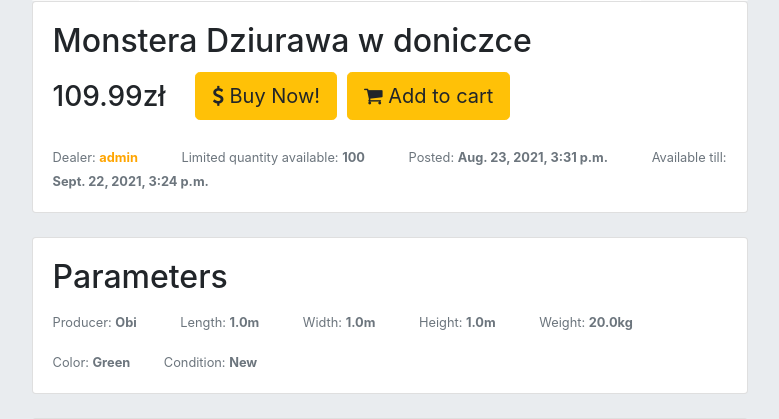
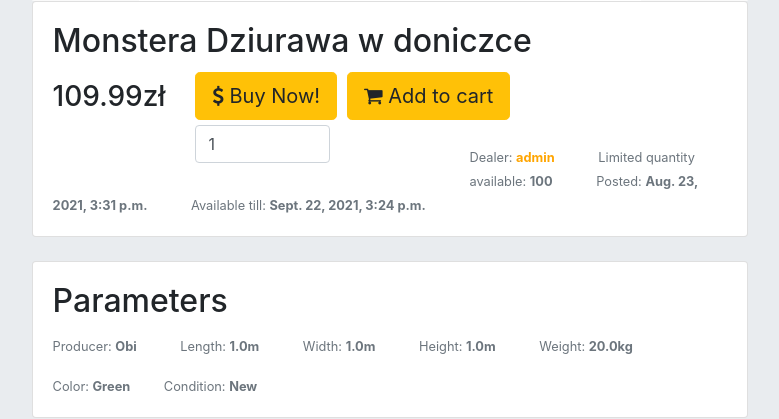
Before and after one commit to Endrju00/shopapp, a Django app: page /sales/detail/40/ in a window 1280 px wide. Shown: the part 671-1090 px from the top of the page, without its empty margins (250-1029 px from the left). Run offline with Django 3.2, Linux system fonts and the light colour scheme; a user stored in the database is signed in; data comes from the database, SQL or seed files in the repository; both versions use the stored data as it was after the commit; some libraries are stand-ins or nearby versions.

Commit message:
Ability for adding multiple same items to the cart has been added

```diff
--- a/accounts/forms.py
+++ b/accounts/forms.py
@@ -14,6 +14,11 @@ class UserRegisterForm(UserCreationForm):
 
 
 class CartForm(forms.ModelForm):
+    def __init__(self, *args, **kwargs):
+        super(CartForm, self).__init__(*args, **kwargs)
+        self.fields['quantity'].label = ""
+
+
     class Meta:
         model = CartMembership
         exclude = ['profile', 'cart_item']
--- a/accounts/models.py
+++ b/accounts/models.py
@@ -27,9 +27,10 @@ class Profile(models.Model):
 class CartMembership(models.Model):
     profile = models.ForeignKey(Profile, on_delete=models.CASCADE)
     cart_item = models.ForeignKey(SaleOffer, on_delete=models.CASCADE)
+    quantity = models.PositiveIntegerField(default=1)
 
     def __str__(self):
-        return f'{self.profile.user}-{self.item.item.name}'
+        return f'{self.profile.user}-{self.cart_item.item.name}'
 
     class Meta:
         ordering = ['-id']
@@ -69,9 +70,10 @@ class Order(models.Model):
 class OrderMembership(models.Model):
     order = models.ForeignKey(Order, on_delete=models.CASCADE)
     order_item = models.ForeignKey(SaleOffer, on_delete=models.CASCADE)
+    quantity = models.PositiveIntegerField(default=1)
 
     def __str__(self):
-        return f'{self.item} in #{self.order.id}'
+        return f'{self.order_item} in #{self.order.id}'
 
     class Meta:
         ordering = ['-id']
--- a/accounts/signals.py
+++ b/accounts/signals.py
@@ -21,6 +21,6 @@ def save_profile(sender, instance, **kwargs):
 def reduce_quantity(sender, instance, created, **kwargs):
     if created:
         item = instance.order_item.item
-        if item.quantity >= 1:
-            item.quantity -= 1
+        if item.quantity >= instance.quantity:
+            item.quantity -= instance.quantity
             item.save()
--- a/items/templates/items/detail.html
+++ b/items/templates/items/detail.html
@@ -31,17 +31,26 @@
       <h2 class="card-title">{{ sale.title }}</h2>
       <h3 class="card-title" style="float: left; margin-right: 30px; margin-top: 8px;">{{ sale.price }}zł</h3>
 
-      <form method="post" enctype='multipart/form-data' style="float: left; margin-right: 10px;">
+      <form method="post" enctype='multipart/form-data'>
         {% csrf_token %}
-        {{ form|crispy }}
-        <button class="btn btn-warning btn-lg" type="submit" name="buy" value="1"><span class="fa fa-dollar"></span> Buy Now!</button><br><br>
+
+        <div style="float: left; width: auto;">
+          <button class="btn btn-warning btn-lg" type="submit" name="buy" value="1" style="float: left; margin-right: 10px;"><span class="fa fa-dollar"></span> Buy Now!</button>
+          <button class="btn btn-warning btn-lg" type="submit" name="add" value="1" style="float: left; margin-right: 10px;"><span class="fa fa-shopping-cart"></span> Add to cart</button>
+        </div>
+        <div style="float: left; width: auto;">
+          {{ form|crispy }}
+        </div>
+        <br><br><br>
+
+
       </form>
 
-      <form method="post" enctype='multipart/form-data'>
+      <!-- <form method="post" enctype='multipart/form-data'>
         {% csrf_token %}
         {{ form|crispy }}
         <button class="btn btn-warning btn-lg" type="submit" name="add" value="1"><span class="fa fa-shopping-cart"></span> Add to cart</button><br><br>
-      </form>
+      </form> -->
 
       <p class="card-text"><small class="text-muted">
         Dealer: <a href="{% url 'profile' sale.item.dealer.id %}" style="color: orange;"><strong>{{ sale.item.dealer }}</strong></a>
--- a/items/views.py
+++ b/items/views.py
@@ -84,22 +84,20 @@ def index(request):
             sale_id = request.POST.get('buy')
             if request.user.is_authenticated:
                 sale = SaleOffer.objects.get(id=sale_id)
-                form = CartForm(request.POST)
+                profile = Profile.objects.get(user=request.user)
+                cartmember = CartMembership(profile=profile, cart_item=sale, quantity=1)
 
-                if form.is_valid():
-                    # Edit CartMembershipForm data
-                    cartmember = form.save(commit=False)
-                    cartmember.profile = Profile.objects.get(user=request.user)
-                    cartmember.cart_item = sale
+                if not in_cart(sale, profile):
+                    messages.success(request, 'An item has been added to the cart.')
+                    cartmember.save()
+                else:
+                    cartmember = CartMembership.objects.get(profile=profile, cart_item=sale)
+                    cartmember.quantity += 1
+                    cartmember.save()
+                    messages.success(request, f'Another {sale.title} has been added.')
 
-                    if not in_cart(sale, cartmember.profile):
-                        messages.success(request, 'An item has been added to the cart.')
-                        cartmember.save()
-                    else:
-                        messages.warning(request, 'This item is in your cart.')
 
-                    if request.POST.get("buy"):
-                        return redirect('cart')
+                return redirect('cart')
 
             else:
                 messages.warning(request, 'You must be logged in to buy an item.')
@@ -108,22 +106,22 @@ def index(request):
     elif request.method == 'GET':
         sales = SaleOffer.objects.order_by('-pub_date')
 
-    # Paginate sales
-    paginator = Paginator(sales, 60)
-    page_number = request.GET.get('page')
-    page_obj = paginator.get_page(page_number)
+        # Paginate sales
+        paginator = Paginator(sales, 60)
+        page_number = request.GET.get('page')
+        page_obj = paginator.get_page(page_number)
 
-    context = {
-        'sales': sales,
-        'categories': SaleOffer.CATEGORY,
-        'conditions': Item.CONDITION,
-        'page_obj': page_obj,
-    }
+        context = {
+            'sales': sales,
+            'categories': SaleOffer.CATEGORY,
+            'conditions': Item.CONDITION,
+            'page_obj': page_obj,
+        }
 
-    if request.user.is_authenticated:
-        context['cart_items'] = Profile.objects.get(user=request.user).cart_items.all()
+        if request.user.is_authenticated:
+            context['cart_items'] = Profile.objects.get(user=request.user).cart_items.all()
 
-    return render(request, 'items/offers_list.html', context)
+        return render(request, 'items/offers_list.html', context)
 
 
 def detail(request, sale_id):
@@ -141,10 +139,13 @@ def detail(request, sale_id):
                 cartmember.cart_item = sale
 
                 if not in_cart(sale, profile):
+                    messages.success(request, 'An item has been added to the cart.')
                     cartmember.save()
-                    messages.success(request, 'An item has been added to the cart.')
                 else:
-                    messages.warning(request, 'This item is in your cart.')
+                    cartmember = CartMembership.objects.get(profile=profile, cart_item=sale)
+                    cartmember.quantity += 1
+                    cartmember.save()
+                    messages.success(request, f'Another {sale.title} has been added.')
 
                 if request.POST.get("buy"):
                     return redirect('cart')
--- a/static/css/master.css
+++ b/static/css/master.css
@@ -145,3 +145,7 @@ a {
 #div_id_country, #div_id_city, #div_id_street, #div_id_postal_code  {
   width: 140%;
 }
+
+#div_id_quantity {
+  margin-top:5px;
+}
```
Also changed, not shown: accounts/migrations/0014_auto_20210825_1652.py (added), db.sqlite3, items/migrations/0033_alter_saleoffer_exp_date.py (added).
